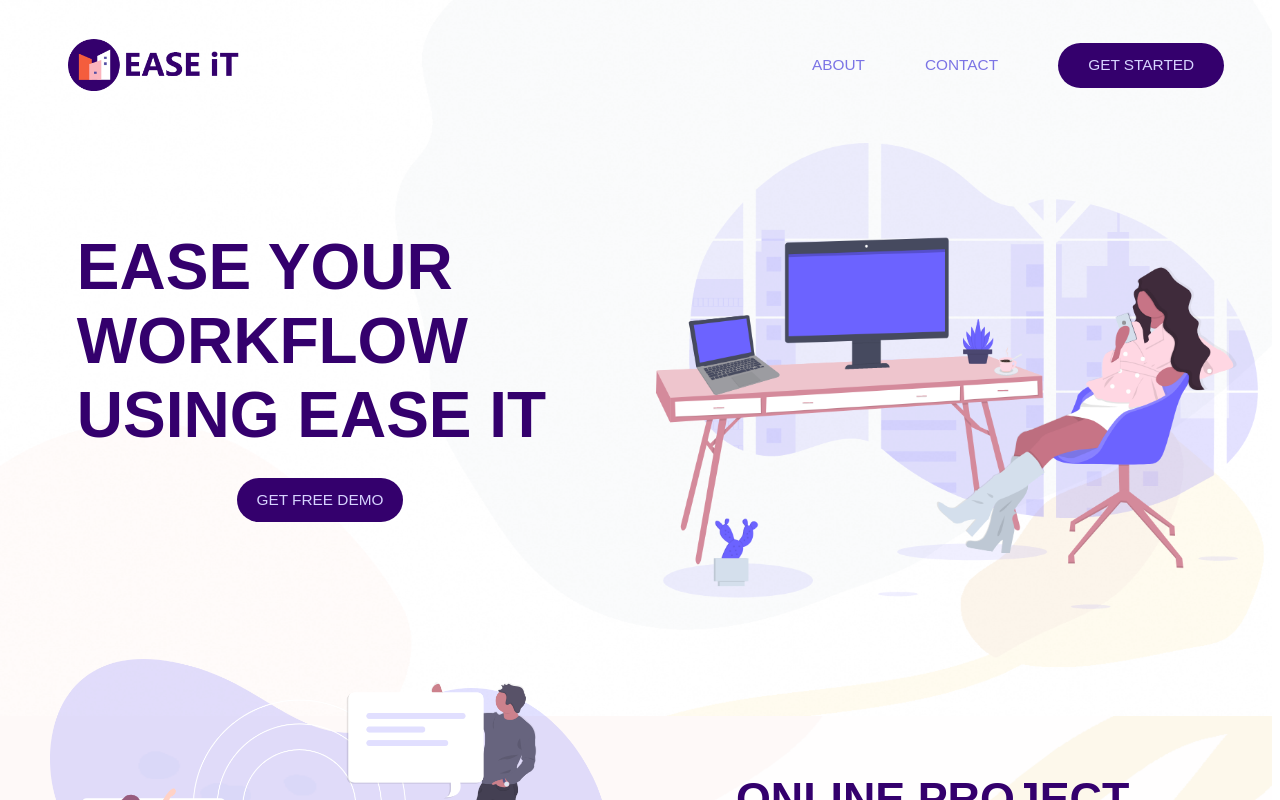
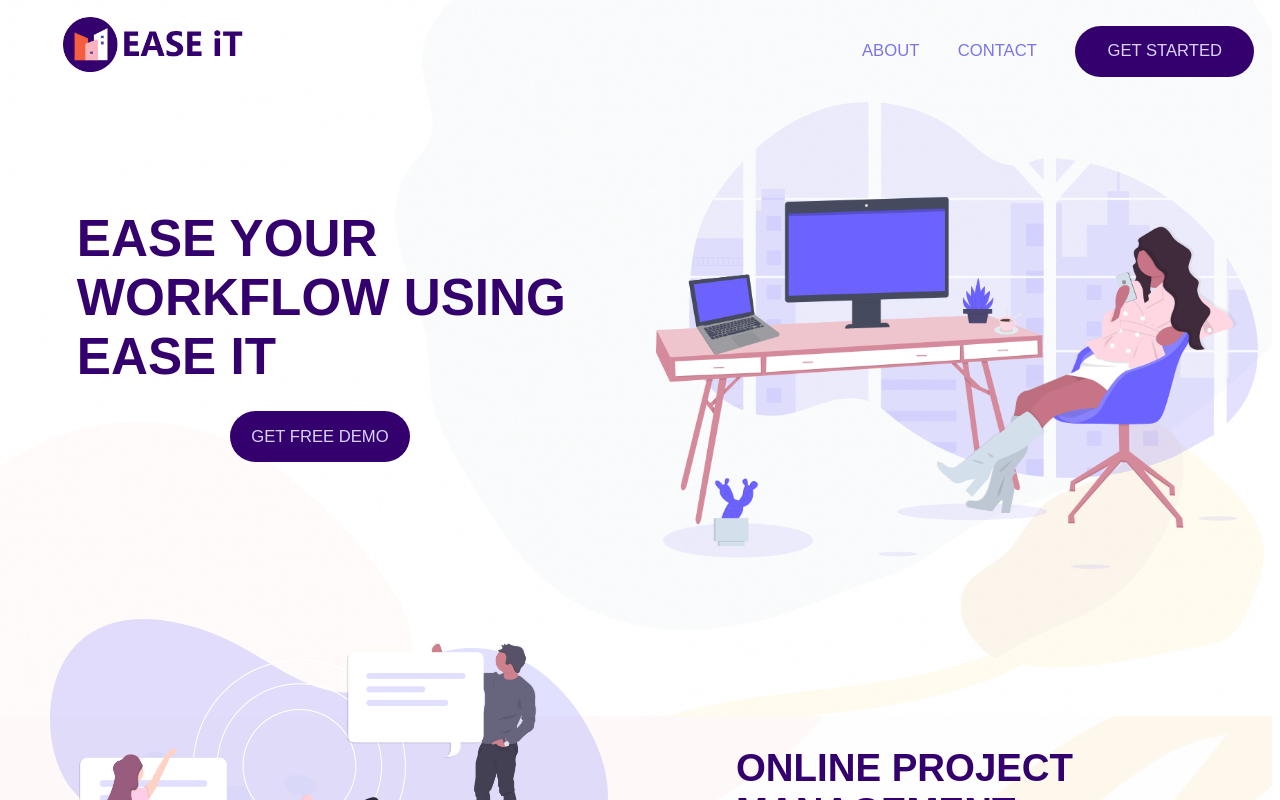
Before and after one commit to Mrudul72/EaseIT-Landing-Page, a plain HTML site: page index.html in a window 1280 px wide. Shown: the top 800 px of the page. Drawn offline with Linux system fonts and the light colour scheme.

Commit message:
Update style.css

```diff
--- a/css/style.css
+++ b/css/style.css
@@ -4,94 +4,94 @@
     padding: 0;
     list-style: none;
     text-decoration: none;
-  font-family: "Montserrat", sans-serif;
+    font-family: 'Montserrat', sans-serif;
   }
 
-.main-container {
+.main-container{
     height: 100%;
     width: 100%;
-  background-image: url("../assets/images/Background.png");
+    background-image:url("../assets/images/Background.png");
     background-size: cover;
 }
-.navbar {
+.navbar{
     display: flex;
     justify-content: space-between;
     align-items: center;
-  padding: 1% 2% 2% 3%;
+    padding:1% 2% 2% 3% ;
+
 }
-.navbar img {
-  padding-left: 30px;
-  width: 15.7vw;
+.navbar img{
+    padding-left: 2%;
+    width: 16vw;
 }
-.navbar ul {
+.navbar ul{
     display: flex;
     justify-content: space-between;
     align-items: center;
     cursor: pointer;
 }
-.navbar li {
-  padding: 30px;
-  font-size: 1.2vw;
-  color: #7b74e5;
+.navbar li{
+    padding-left: 3vw;
+    padding-top: 1vw;
+    font-size: 1.3vw;
+    color: #7B74E5;
 }
-.btn {
-  font-size: 1.2vw;
-  background-color: #34006d;
+.btn{
+    font-size: 1.3vw;
+    background-color: #34006D;
     border: none;
-  border-radius: 58px;
-  width: 13vw;
-  height: 3.5vw;
-  color: #d7d4ff;
-  cursor: pointer;
-  transition: 0.3s ease-in-out;
+    border-radius: 58px ;
+    width: 14vw;
+    height: 4vw;
+    color:#D7D4FF;
+    outline: none;
+
 }
-.btn:hover {
-  background-color: #7b74e5;
-  color: #34006d;
-  font-weight: bold;
+.btn:hover{
+    background-color:#7B74E5;
+    color: #34006D;
 }
-.navbar li:hover {
-  color: #34006d;
+.navbar li:hover{
+    color: #34006D;
 }
-.content-container {
+.content-container{
     display: grid;
     grid-template-columns: 50% 50%;
     width: 100%;
 }
-.heading {
-  font-size: 3.5vw;
-  color: #34006d;
+.heading{
+    font-size:3vw;
+    color: #34006D;
     margin-bottom: 30px;
     text-transform: uppercase;
 }
-.description {
-  font-size: 1.75vw;
-  color: #7b74e5;
-  font-weight: lighter;
+.description{
+    font-size:1.75vw;
+    color:#7B74E5;
+    font-weight:lighter;
 }
-.content-left1,
-.content-right1 {
+.content-left1,.content-right1{
     display: flex;
     flex-direction: column;
     align-items: center;
     justify-content: center;
     margin-bottom: 50px;
 }
-.content-right1 img {
+.content-right1 img{
     width: 95%;
     padding-right: 1%;
 }
-.main-h1 {
-  font-size: 5vw;
-  color: #34006d;
+.main-h1{
+    font-size:4vw;
+    color: #34006D;
     margin-bottom: 4%;
     padding-left: 12%;
 }
-.content-left2 img {
+.content-left2 img{
     padding-left: 50px;
     width: 95%;
 }
-.content-right2 {
+.content-right2{
     display: flex;
     flex-direction: column;
     justify-content: flex-end;
@@ -100,15 +100,15 @@
     padding-left: 15%;
 }
 
-.content-left3 {
+.content-left3{
     padding-left: 15%;
     padding-top: 20%;
 }
-.content-right3 img {
+.content-right3 img{
     width: 95%;
     padding-right: 30px;
 }
-.footer {
+.footer{
     display: flex;
     justify-content: space-between;
     align-items: center;
@@ -117,18 +117,18 @@
     margin-bottom: 0px;
     padding-left: 3%;
     padding-right: 2%;
-  background-color: rgba(123, 116, 229, 0.5);
-  color: #34006d;
+    background-color:rgba(123,116,229,0.5);
+    color: #34006D;
     font-size: 1vw;
 }
-.social-icons {
+.social-icons{
     display: flex;
     flex-direction: row;
 }
-.social-icons li {
+.social-icons li{
     padding-left: 20px;
     cursor: pointer;
 }
-.social-icons img {
-  width: 5vh;
+.social-icons img{
+    width:5vh;
 }
```
Lines whose indentation alone changed are shown as unchanged.
